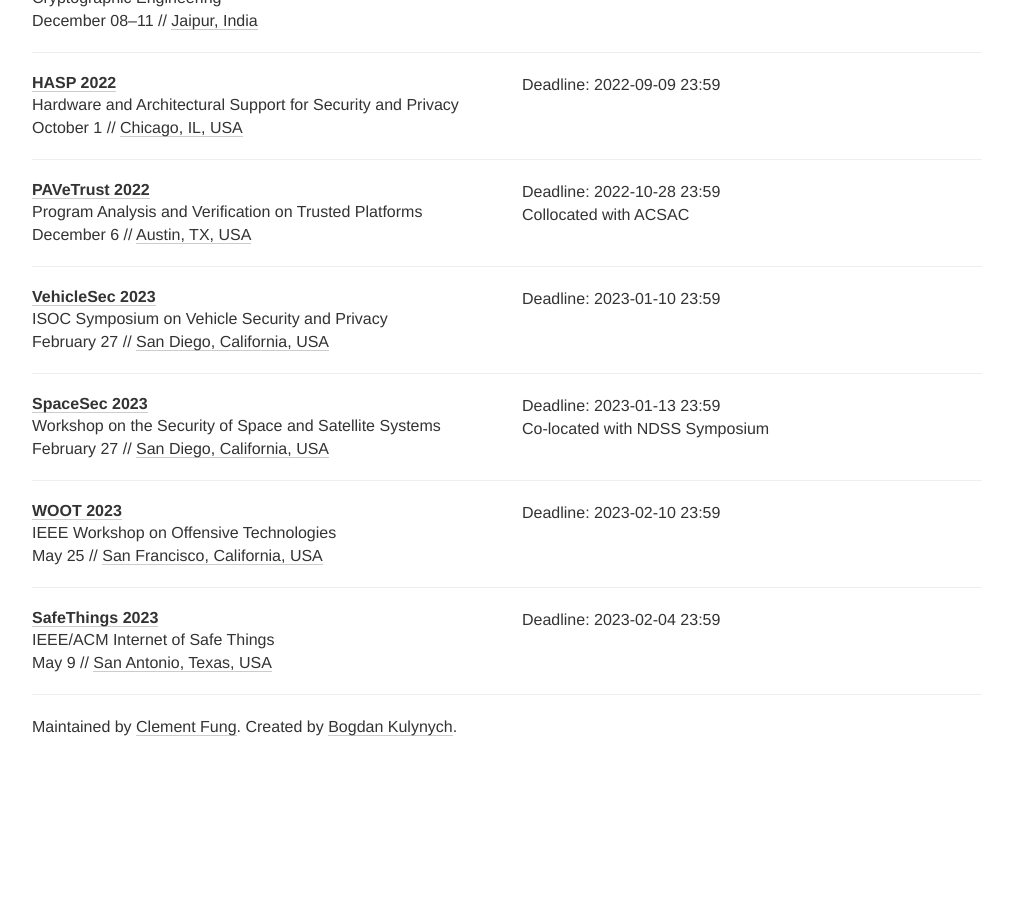
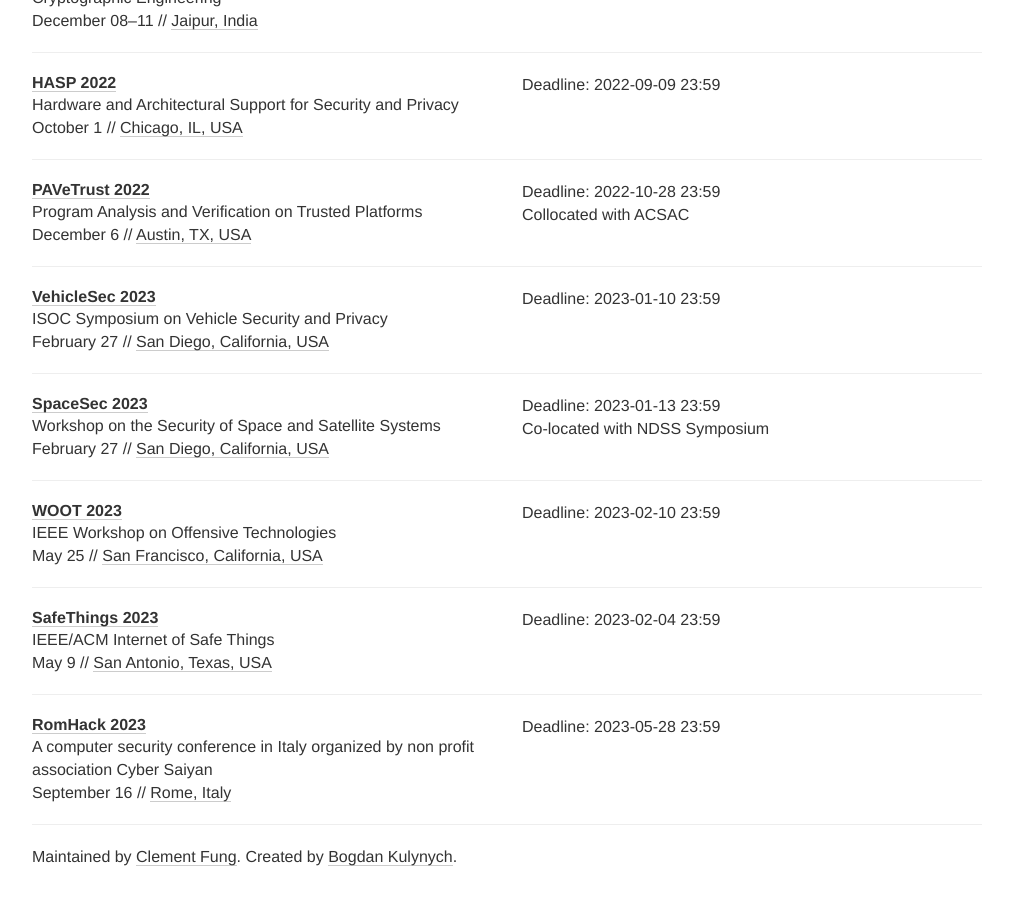
Before and after one commit to sec-deadlines/sec-deadlines.github.io, a Jekyll site: the page built from index.html, in a window 1280 px wide and 900 px high, scrolled down 8518 px. Shown: the whole window, without its empty margins (133-1146 px from the left). Built offline with Jekyll 4.4.1, drawn with Linux system fonts in a browser that asks for light colours; nearby versions of some CDN libraries; comment, search, counter and statistics services are not loaded; before the commit the page ends 9288 px from its top, so only the background shows below that.

Commit message:
Add RomHack Conference

```diff
--- a/_data/conferences.yml
+++ b/_data/conferences.yml
@@ -587,3 +587,13 @@
   date: May 9
   place: San Antonio, Texas, USA
   tags: [SEC, PRIV, SHOP]
+
+- name: RomHack
+  description: A computer security conference in Italy organized by non profit association Cyber Saiyan
+  year: 2023
+  link: https://romhack.io/
+  deadline: ["2023-05-28 23:59"]
+  timezone: Europe/Rome
+  date: September 16
+  place: Rome, Italy
+  tags: [SEC, CONF]
```
